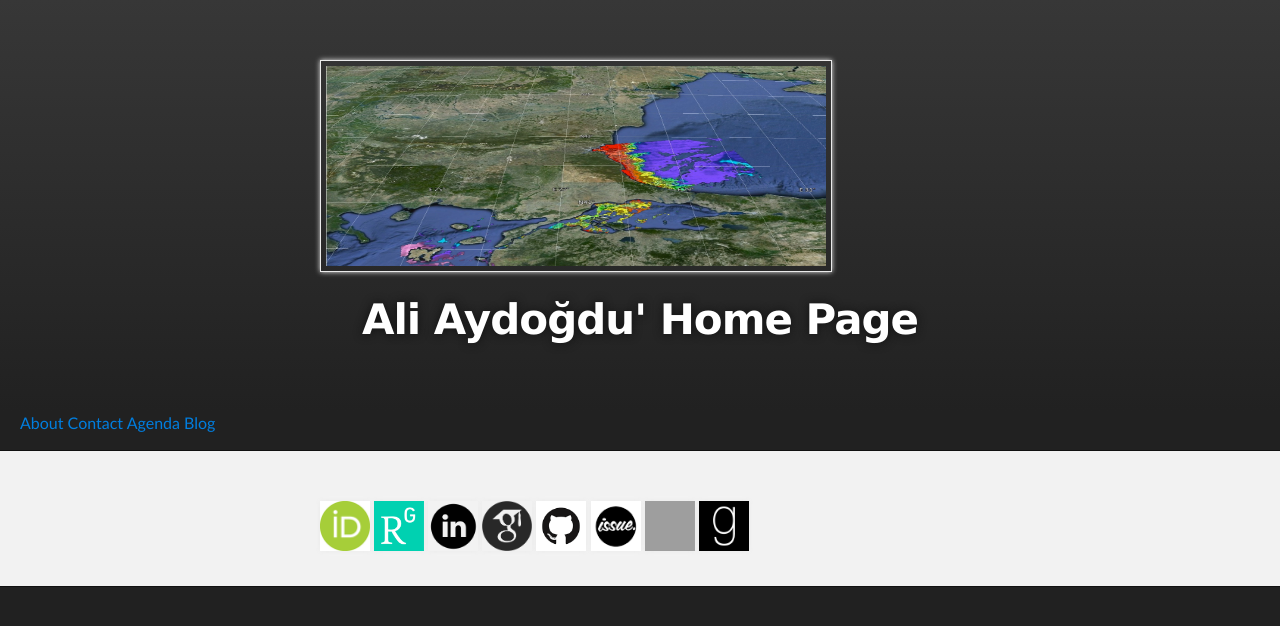
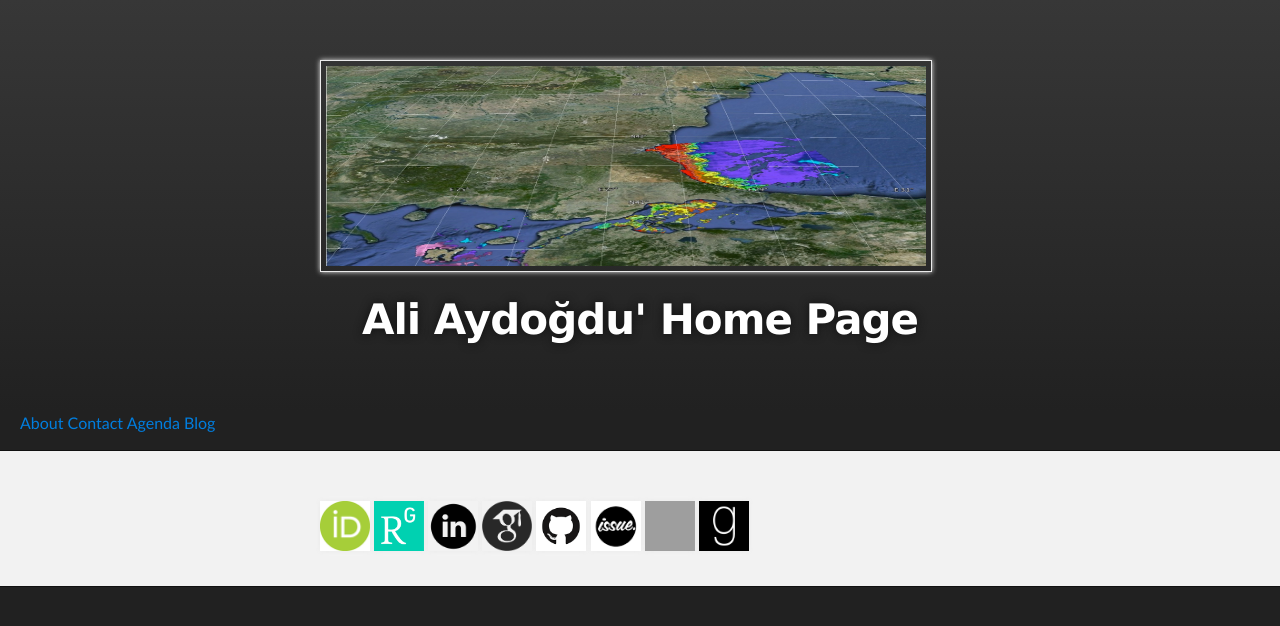
Before and after one commit to aydogduali/aydogduali.github.io, a Jekyll site: the page built from index.md, in a window 1280 px wide. Shown: the top 626 px of the page. Built offline with Jekyll 4.4.1, drawn with Linux system fonts in a browser that asks for light colours; the repository's description, which GitHub fills in, is left out; grey boxes are pictures that could not be loaded.

Commit message:
layout changed

```diff
--- a/_layouts/default.html
+++ b/_layouts/default.html
@@ -34,7 +34,7 @@ h4 {
         <header class="inner">
 <!--          <a id="forkme_banner" href="{{ site.github.repository_url }}">View on GitHub</a> -->
 
-          <a id="header_image" href="http://aydogduali.github.io"><IMG SRC="/pics/chlo.jpg" ALT="Turkish Straits System" WIDTH=500px HEIGHT=200px></a>
+          <a id="header_image" href="http://aydogduali.github.io"><IMG SRC="/pics/chlo.jpg" ALT="Turkish Straits System" WIDTH=600px HEIGHT=200px></a>
           <h4 id="project_title">{{ site.title | default: site.github.repository_name }}</h4>
           <h2 id="project_tagline">{{ site.description | default: site.github.project_tagline }}</h2>
 
```
